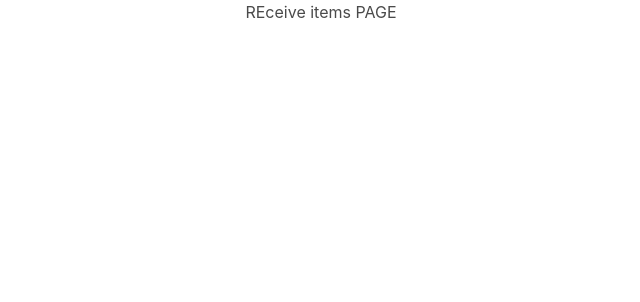
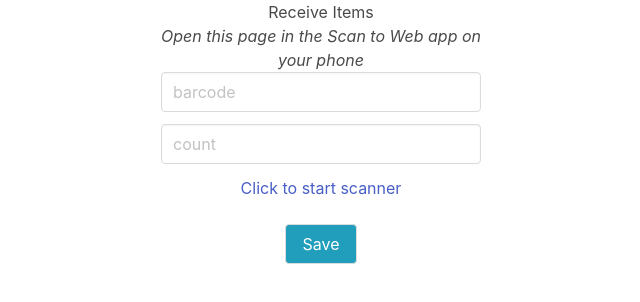
Before and after one commit to lnewmanheggie/Busi-Man, a React (Create React App) app in the folder client/: page /receive-items in a window 1280 px wide. Shown: the top 302 px of the page, without its empty margins (319-959 px from the left). Built offline with nearby package versions, Linux system fonts and the light colour scheme; sample sign-in values are in the browser's storage.

Commit message:
form layout

```diff
--- a/client/src/components/Input.js
+++ b/client/src/components/Input.js
@@ -19,6 +19,7 @@ function Input(props) {
                     value={props.value}
                     onChange={props.handleChange}
                     style={styles.input}
+                    id={props.id}
                 />
             </div>
         </div>
--- a/client/src/css/LoginSignup.css
+++ b/client/src/css/LoginSignup.css
@@ -1,4 +1,4 @@
-.container {
+.login-container {
     width: 50%;
     margin-top: 5rem;
     border: 3px solid #219ebc;
--- /dev/null
+++ b/client/src/css/Scanner.css
@@ -0,0 +1,10 @@
+.scanner {
+    margin-left:auto;
+    margin-right: auto;
+    position: relative;
+    width: 320px;
+}
+
+.scanner-input {
+    width: 90%;
+}
--- a/client/src/pages/Login.js
+++ b/client/src/pages/Login.js
@@ -52,7 +52,7 @@ function Login({ history }) {
         <div>
             <LoginSignupHeader linkTo='/signup' linkText='Sign Up'/>
 
-            <div className="container is-max-desktop">
+            <div className="container is-max-desktop login-container">
                 <div className="notification">
                     <h2 className="is-size-3">Login</h2>
                     <form onSubmit={handleLogin} >
--- a/client/src/pages/Receive.js
+++ b/client/src/pages/Receive.js
@@ -1,4 +1,7 @@
-import React, { useEffect } from 'react';
+import React, { useEffect, useState } from 'react';
+import './../css/Scanner.css'
+import Button from './../components/Button';
+import Input from './../components/Input';
 
 function Receive({ history }) {
 
@@ -8,9 +11,83 @@ function Receive({ history }) {
         }
     })
 
+    const [values, setValues] = useState({
+        barcode: '',
+        count: '',
+        itemName: '',
+        price: 0.00
+    })
+
+    const handleChange = e => {
+        const value = e.target.value;
+        const name = e.target.name;
+
+        setValues({
+            ...values,
+            [name]: value
+        });
+    };
+
+    const handleSubmit = (e) => {
+        e.preventDefault();
+        console.log(values.itemName);
+        if (values.itemName === '') {
+            handleFirstSubmit();
+        } else {
+            handleSecondSubmit();
+        }
+    }
+
+    const handleFirstSubmit = () => {
+
+        console.log('first');
+
+        alert(values.barcode, values.count)
+
+    }
+
+    const handleSecondSubmit = () => {
+        console.log('second');
+    }
+
+
     return(
-        <div>
-            <h1>REceive items PAGE</h1>
+        <div className='scanner'>
+            {console.log(values)}
+            <h1>Receive Items</h1>
+            <h3><em>Open this page in the Scan to Web app on your phone</em></h3>
+            <form
+                name="form1"
+                // action="stwiosbtn.aspx"
+                id="form1"
+                onSubmit={handleSubmit}>
+
+                <Input
+                    name="barcode"
+                    type="text"
+                    id="txtField1"
+                    className="scanner-input"
+                    value={values.barcode}
+                    placeholder="barcode"
+                    handleChange={handleChange}
+                    />
+                <Input
+                    name="count"
+                    type="text"
+                    className="scanner-input"
+                    value={values.count}
+                    placeholder="count"
+                    handleChange={handleChange}
+                />
+                <a href="bwstw://startscanner">Click to start scanner</a>
+                <br /> <br />
+                {/* {secondFormRender} */}
+                <Button
+                    type='submit'
+                    color='#219ebc'
+                    name="Save"
+                />
+            </form>
 
         </div>
     )
--- a/client/src/pages/Signup.js
+++ b/client/src/pages/Signup.js
@@ -58,7 +58,7 @@ function Signup({ history }) {
         <div>
             <LoginSignupHeader linkTo='/' linkText='Login'/>
 
-            <div className="container is-max-desktop">
+            <div className="container is-max-desktop login-container">
                 <div className="notification">
                     <h2 className="is-size-3">Sign Up</h2>
                     <form onSubmit={handleRegister} >
--- /dev/null
+++ b/client/src/utils/InventoryUpdateApi.js
@@ -0,0 +1 @@
+import axios from 'axios';
```
